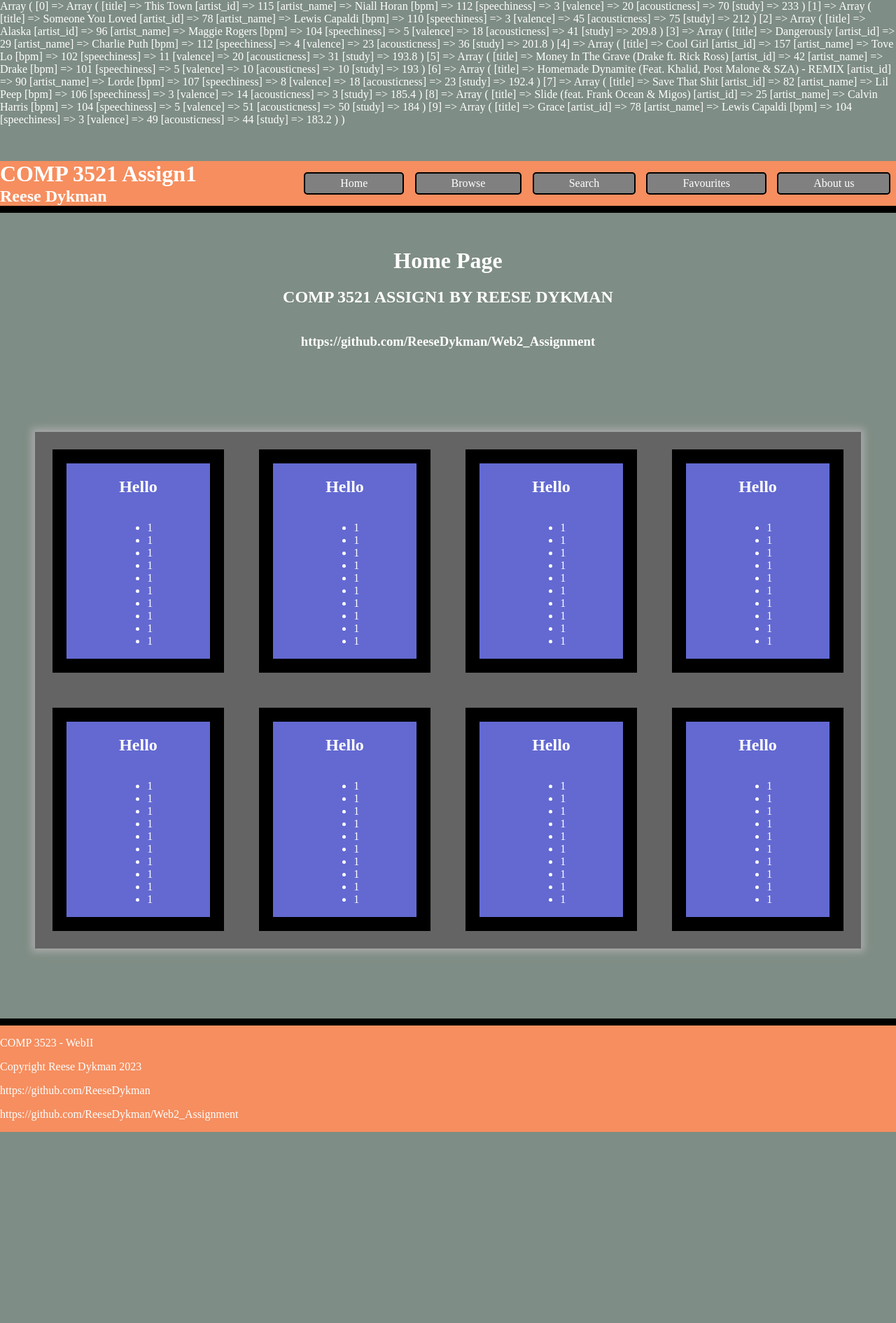
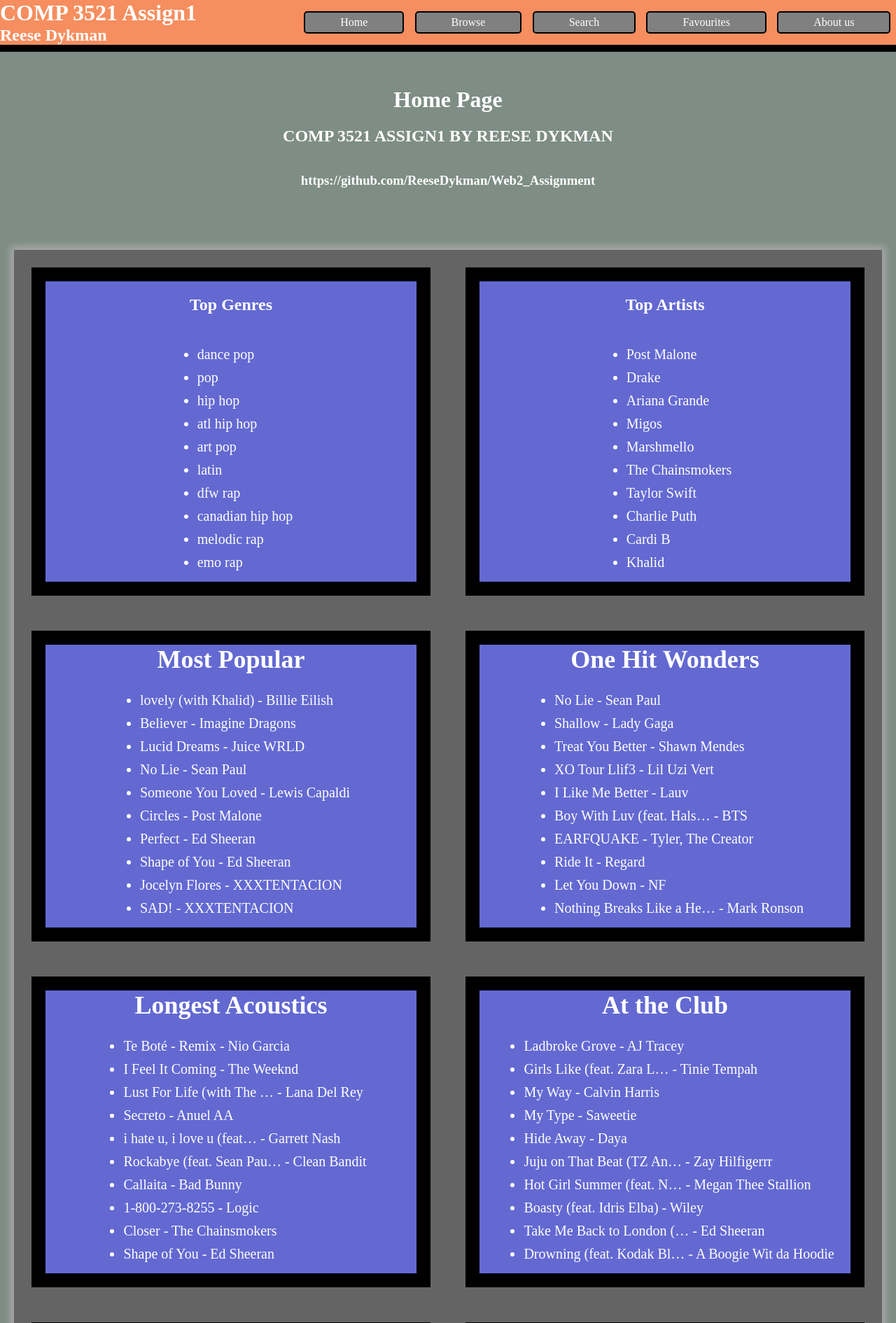
Before and after one commit to ReeseDykman/Web2_Assignment, a PHP site: page /home.php in a window 1280 px wide. Shown: the top 1890 px of the page at 70% size. Before the commit the page ends 1617 px from the top, so only its background shows below. Run offline with PHP 8.4, Linux system fonts and the light colour scheme; data comes from the database, SQL or seed files in the repository.

Commit message:
finished home page

```diff
--- a/home.php
+++ b/home.php
@@ -7,8 +7,14 @@
 $connection = $db->createConnection(DBCONNSTRING, DBUSER, DBPASS);
 $searcher = new homeSearcher($connection);
 
-$topGenres = $searcher->getStudying();
-print_r($topGenres);
+$topGenres = $searcher->getTopGenres();
+$topArtists = $searcher->getTopArtists();
+$mostPopular = $searcher->getTopSongs();
+$oneHitWonders = $searcher->getOneHitWonders();
+$longestAcoustic = $searcher->getAcoustic();
+$club = $searcher->getClub();
+$runningSongs = $searcher->getRunning();
+$studySongs = $searcher->getStudying();
 ?>
 
 <!DOCTYPE html>
@@ -36,133 +42,14 @@
         </div>
 
         <section class=black-box>
-            <div class=purple-box>
-                <h2>Hello</h2>
-                <ul>
-                    <li>1</li>
-                    <li>1</li>
-                    <li>1</li>
-                    <li>1</li>
-                    <li>1</li>
-                    <li>1</li>
-                    <li>1</li>
-                    <li>1</li>
-                    <li>1</li>
-                    <li>1</li>
-                </ul>
-            </div>
-
-            <div class=purple-box>
-                <h2>Hello</h2>
-                <ul>
-                    <li>1</li>
-                    <li>1</li>
-                    <li>1</li>
-                    <li>1</li>
-                    <li>1</li>
-                    <li>1</li>
-                    <li>1</li>
-                    <li>1</li>
-                    <li>1</li>
-                    <li>1</li>
-                </ul>
-            </div>
-
-            <div class=purple-box>
-                <h2>Hello</h2>
-                <ul>
-                    <li>1</li>
-                    <li>1</li>
-                    <li>1</li>
-                    <li>1</li>
-                    <li>1</li>
-                    <li>1</li>
-                    <li>1</li>
-                    <li>1</li>
-                    <li>1</li>
-                    <li>1</li>
-                </ul>
-            </div>
-
-            <div class=purple-box>
-                <h2>Hello</h2>
-                <ul>
-                    <li>1</li>
-                    <li>1</li>
-                    <li>1</li>
-                    <li>1</li>
-                    <li>1</li>
-                    <li>1</li>
-                    <li>1</li>
-                    <li>1</li>
-                    <li>1</li>
-                    <li>1</li>
-                </ul>
-            </div>
-
-            <div class=purple-box>
-                <h2>Hello</h2>
-                <ul>
-                    <li>1</li>
-                    <li>1</li>
-                    <li>1</li>
-                    <li>1</li>
-                    <li>1</li>
-                    <li>1</li>
-                    <li>1</li>
-                    <li>1</li>
-                    <li>1</li>
-                    <li>1</li>
-                </ul>
-            </div>
-
-            <div class=purple-box>
-                <h2>Hello</h2>
-                <ul>
-                    <li>1</li>
-                    <li>1</li>
-                    <li>1</li>
-                    <li>1</li>
-                    <li>1</li>
-                    <li>1</li>
-                    <li>1</li>
-                    <li>1</li>
-                    <li>1</li>
-                    <li>1</li>
-                </ul>
-            </div>
-
-            <div class=purple-box>
-                <h2>Hello</h2>
-                <ul>
-                    <li>1</li>
-                    <li>1</li>
-                    <li>1</li>
-                    <li>1</li>
-                    <li>1</li>
-                    <li>1</li>
-                    <li>1</li>
-                    <li>1</li>
-                    <li>1</li>
-                    <li>1</li>
-                </ul>
-            </div>
-
-            <div class=purple-box>
-                <h2>Hello</h2>
-                <ul>
-                    <li>1</li>
-                    <li>1</li>
-                    <li>1</li>
-                    <li>1</li>
-                    <li>1</li>
-                    <li>1</li>
-                    <li>1</li>
-                    <li>1</li>
-                    <li>1</li>
-                    <li>1</li>
-                </ul>
-            </div>
+            <?=GenerateHomeList("Top Genres", $topGenres)?>
+            <?=GenerateHomeList("Top Artists", $topArtists)?>
+            <?=GenerateHomeList("Most Popular", $mostPopular)?>
+            <?=GenerateHomeList("One Hit Wonders", $oneHitWonders)?>
+            <?=GenerateHomeList("Longest Acoustics", $longestAcoustic)?>
+            <?=GenerateHomeList("At the Club", $club)?>
+            <?=GenerateHomeList("Running Songs", $runningSongs)?>
+            <?=GenerateHomeList("Studying", $studySongs)?>
 
         </section>
 
--- a/includes/db-connection-classes.inc.php
+++ b/includes/db-connection-classes.inc.php
@@ -166,7 +166,7 @@
     }
 
     function getTopSongs(){
-        $sql = "SELECT songs.title, songs.artist_id, artists.artist_name, popularity FROM songs
+        $sql = "SELECT song_id, songs.title, songs.artist_id, artists.artist_name, popularity FROM songs
             INNER JOIN artists ON songs.artist_id = artists.artist_id
             ORDER BY popularity DESC LIMIT 10" ;
 
@@ -176,7 +176,7 @@
     }
 
     function getOneHitWonders(){
-        $sql = "SELECT songs.title, songs.artist_id, artists.artist_name, popularity,
+        $sql = "SELECT song_id, songs.title, songs.artist_id, artists.artist_name, popularity,
             COUNT(songs.artist_id) as count FROM songs
             INNER JOIN artists ON songs.artist_id = artists.artist_id GROUP BY songs.artist_id
             HAVING count(songs.artist_id) = 1 ORDER BY songs.popularity DESC LIMIT 10 " ;
@@ -187,7 +187,7 @@
     }
 
     function getAcoustic(){
-        $sql = "SELECT songs.title, songs.artist_id, artists.artist_name, acousticness, duration
+        $sql = "SELECT song_id, songs.title, songs.artist_id, artists.artist_name, acousticness, duration
                 FROM songs INNER JOIN artists ON songs.artist_id = artists.artist_id
                 WHERE songs.acousticness > 40
                 GROUP BY songs.artist_id ORDER BY songs.duration DESC LIMIT 10" ;
@@ -198,7 +198,7 @@
     }
 
     function getClub(){
-        $sql = "SELECT songs.title, songs.artist_id, artists.artist_name, danceability,
+        $sql = "SELECT song_id, songs.title, songs.artist_id, artists.artist_name, danceability,
                 energy, danceability*1.6+energy*1.4 AS club
                 FROM songs INNER JOIN artists ON songs.artist_id = artists.artist_id
                 WHERE songs.danceability > 80
@@ -210,7 +210,7 @@
     }
 
     function getRunning(){
-        $sql = "SELECT songs.title, songs.artist_id, artists.artist_name, bpm, energy, valence,
+        $sql = "SELECT song_id, songs.title, songs.artist_id, artists.artist_name, bpm, energy, valence,
                 energy*1.3+valence*1.6 AS run
                 FROM songs INNER JOIN artists ON songs.artist_id = artists.artist_id
                 WHERE bpm > 120 AND bpm < 125
@@ -222,7 +222,7 @@
     }
 
     function getStudying(){
-        $sql = "SELECT songs.title, songs.artist_id, artists.artist_name, bpm, speechiness, valence, acousticness,
+        $sql = "SELECT song_id, songs.title, songs.artist_id, artists.artist_name, bpm, speechiness, valence, acousticness,
                 acousticness*0.8+100 - speechiness+100-valence AS study
                 FROM songs INNER JOIN artists ON songs.artist_id = artists.artist_id
                 WHERE bpm > 100 AND bpm < 115 AND speechiness > 1 AND speechiness <20
@@ -232,7 +232,6 @@
         $results = $results->fetchAll();
         return $results;
     }
-
 }
 
 ?>
--- a/includes/songs-helper.php
+++ b/includes/songs-helper.php
@@ -113,6 +113,50 @@
             </tbody>
 <?php
     }
+    function GenerateHomeList($header, $data){
+        if($header == "Top Genres"){ ?>
+            <div class=purple-box>
+                <h2><?=$header?></h2>
+                <ul>
+            <?php
+                foreach($data as $row){?>
+                    <li><a href=search-results.php?searchBy=genre&genre=<?=$row['genre_id']?>><?=$row['genre_name']?></a></li>
+            <?php
+                } ?>
+                </ul>
+                </div>
+            <?php
+        }elseif($header == "Top Artists"){ ?>
+            <div class=purple-box>
+                <h2><?=$header?></h2>
+                <ul>
+            <?php
+                foreach($data as $row){?>
+                    <li><a href=search-results.php?searchBy=artist&artist=<?=$row['artist_id']?>><?=$row['artist_name']?></a></li>
+            <?php
+                } ?>
+                </ul>
+                </div>
+            <?php
+        }else{ ?>
+            <div class=purple-box>
+                <h1><?=$header?></h1>
+                <ul>
+            <?php
+                foreach($data as $row){
+                    $songTitle = $row['title'];
+                    if(strlen($songTitle) > 25){
+                        $songTitle = substr($songTitle,0,24) . "&hellip;";
+                    }?>
+                    <li><a href=single-song.php?id=<?=$row['song_id']?>><?=$songTitle?></a> -
+                        <?=$row['artist_name']?>
+                    </li>
+            <?php } ?>
+                </ul>
+            </div>
+<?php
+        }
+    }
 
 
 ?>
--- a/styles/global-styles.css
+++ b/styles/global-styles.css
@@ -47,7 +47,7 @@
     color: white;
 }
 .black-box{
-    margin: 50px;
+    margin: 20px;
     background-color: rgb(100, 100, 100);
     box-shadow: 0 0 10px 5px darkgray;
 }
@@ -74,3 +74,7 @@
     background-color: grey;
     color: white;
 }
+a{
+    text-decoration: none;
+    color: white;
+}
--- a/styles/home.css
+++ b/styles/home.css
@@ -1,11 +1,13 @@
 section{
     display: grid;
-    grid-template-columns: 1fr 1fr 1fr 1fr;
+    grid-template-columns: 1fr 1fr;
 }
 .purple-box{
     display: flex;
     justify-content: center;
     align-content: center;
+    align-items: center;
+    justify-items: center;
     flex-direction: column;
     flex-wrap: wrap;
 }
@@ -22,3 +24,11 @@
     align-content: center;
     flex-wrap: wrap;
 }
+li{
+    margin-top: 10px;
+    font-size: 15pt;
+}
+.purple-box>h1{
+    text-align: center;
+    font-size: 36px;
+}
```
Also changed, not shown: favourites.php (+7 -3 lines).
